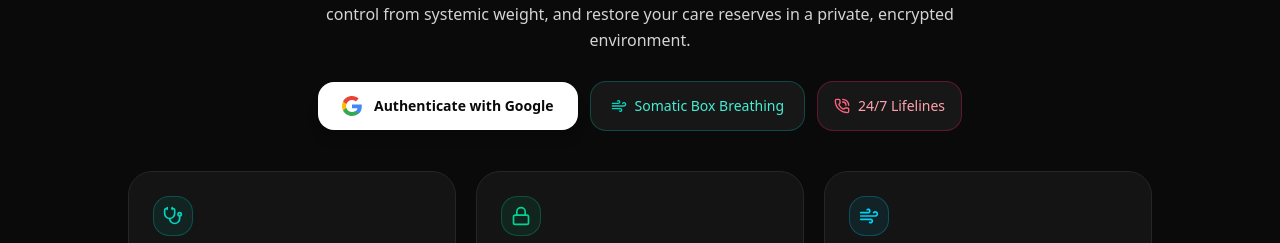
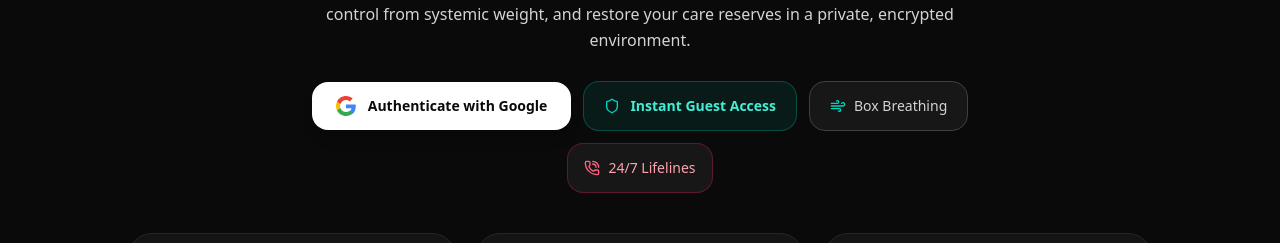
Before and after one commit to vaishnavichilaka24-maker/ideathon1, a React (Vite) app: page / in a window 1280 px wide. Shown: the part 399-642 px from the top of the page. Built offline with nearby package versions, Linux system fonts and the light colour scheme; no server answers.

Commit message:
feat(auth): add guest access support
Implement anonymous authentication to allow immediate access for users without a Google account. Update auth error handling and UI to reflect this option. Adjust Vite base path configuration for flexible deployment environments.

```diff
--- a/src/App.tsx
+++ b/src/App.tsx
@@ -10,6 +10,7 @@ import {
 } from './types';
 import {
   signInWithGoogle,
+  signInAsGuest,
   logOut,
   subscribeToAuth,
 } from './lib/firebase';
@@ -132,17 +133,30 @@ export default function App() {
       ) {
         // User closed or dismissed the popup window before completing sign-in
         console.info('Google Sign In was dismissed or closed by user.');
-        setAuthError('Sign-in was cancelled. Click "Authenticate with Google" whenever you are ready to continue.');
+        setAuthError('Sign-in was cancelled. Click "Authenticate with Google" whenever you are ready to continue, or use "Instant Guest Access".');
       } else if (code === 'auth/popup-blocked' || message.includes('popup-blocked')) {
         console.warn('Google Sign In popup was blocked by browser.');
-        setAuthError('Sign-in popup was blocked by your browser. Please allow popups for this site and try again.');
+        setAuthError('Sign-in popup was blocked by your browser. Please allow popups or use "Instant Guest Access".');
       } else if (code === 'auth/network-request-failed' || message.includes('network-request-failed')) {
         console.warn('Google Sign In network error:', err);
         setAuthError('Network error during authentication. Please check your connection and try again.');
       } else {
         console.error('Google Sign In failed:', err);
-        setAuthError(message || 'Failed to sign in with Google. Please try again.');
+        setAuthError(message || 'Failed to sign in with Google. You can also use "Instant Guest Access".');
       }
+    } finally {
+      setAuthLoading(false);
+    }
+  };
+
+  const handleSignInGuest = async () => {
+    setAuthLoading(true);
+    setAuthError(null);
+    try {
+      await signInAsGuest();
+    } catch (err: any) {
+      console.error('Guest Sign In failed:', err);
+      setAuthError('Unable to start guest session. Please check your internet connection.');
     } finally {
       setAuthLoading(false);
     }
@@ -363,6 +377,7 @@ export default function App() {
         ) : !user ? (
           <AuthLanding
             onSignIn={handleSignIn}
+            onSignInGuest={handleSignInGuest}
             isLoading={authLoading}
             errorMessage={authError}
             onClearError={() => setAuthError(null)}
--- a/src/components/AuthLanding.tsx
+++ b/src/components/AuthLanding.tsx
@@ -3,6 +3,7 @@ import { HeartHandshake, Shield, Database, Wind, Lock, CheckCircle2, PhoneCall,
 
 interface AuthLandingProps {
   onSignIn: () => void;
+  onSignInGuest?: () => void;
   isLoading: boolean;
   errorMessage: string | null;
   onClearError?: () => void;
@@ -13,6 +14,7 @@ interface AuthLandingProps {
 
 export const AuthLanding: React.FC<AuthLandingProps> = ({
   onSignIn,
+  onSignInGuest,
   isLoading,
   errorMessage,
   onClearError,
@@ -95,13 +97,26 @@ export const AuthLanding: React.FC<AuthLandingProps> = ({
               <span>{isLoading ? 'Securing Session...' : 'Authenticate with Google'}</span>
             </button>
 
+            {onSignInGuest && (
+              <button
+                id="btn-guest-signin"
+                onClick={onSignInGuest}
+                disabled={isLoading}
+                className="inline-flex items-center justify-center gap-2.5 px-5 py-3.5 rounded-2xl bg-teal-500/10 hover:bg-teal-500/20 text-teal-300 border border-teal-500/30 text-sm font-semibold transition disabled:opacity-50 cursor-pointer"
+                title="Instant anonymous session without Google account required"
+              >
+                <Shield className="w-4 h-4 text-teal-400" />
+                <span>Instant Guest Access</span>
+              </button>
+            )}
+
             <button
               id="btn-landing-breathing"
               onClick={onOpenBreathing}
-              className="inline-flex items-center justify-center gap-2 px-5 py-3.5 rounded-2xl bg-neutral-900 hover:bg-neutral-800 text-teal-300 border border-teal-500/30 text-sm font-medium transition cursor-pointer"
+              className="inline-flex items-center justify-center gap-2 px-5 py-3.5 rounded-2xl bg-neutral-900 hover:bg-neutral-800 text-neutral-300 border border-neutral-700 text-sm font-medium transition cursor-pointer"
             >
               <Wind className="w-4 h-4 text-teal-400" />
-              <span>Somatic Box Breathing</span>
+              <span>Box Breathing</span>
             </button>
 
             <button
--- a/src/lib/firebase.ts
+++ b/src/lib/firebase.ts
@@ -3,6 +3,7 @@ import {
   getAuth,
   GoogleAuthProvider,
   signInWithPopup,
+  signInAnonymously,
   signOut,
   onAuthStateChanged,
   User,
@@ -47,8 +48,22 @@ export async function signInWithGoogle(): Promise<UserProfile> {
   return {
     uid: user.uid,
     email: user.email,
-    displayName: user.displayName,
+    displayName: user.displayName || 'Caregiver',
     photoURL: user.photoURL,
+  };
+}
+
+/**
+ * Sign in anonymously for confidential / shared terminal access
+ */
+export async function signInAsGuest(): Promise<UserProfile> {
+  const result = await signInAnonymously(auth);
+  const user = result.user;
+  return {
+    uid: user.uid,
+    email: null,
+    displayName: 'Confidential Responder (Guest)',
+    photoURL: null,
   };
 }
 
@@ -68,7 +83,7 @@ export function subscribeToAuth(callback: (user: UserProfile | null) => void) {
       callback({
         uid: user.uid,
         email: user.email,
-        displayName: user.displayName,
+        displayName: user.displayName || (user.isAnonymous ? 'Confidential Responder (Guest)' : 'Caregiver'),
         photoURL: user.photoURL,
       });
     } else {
--- a/vite.config.ts
+++ b/vite.config.ts
@@ -4,8 +4,10 @@ import path from 'path';
 import {defineConfig} from 'vite';
 
 export default defineConfig(() => {
+  // Use /ideathon1/ only in GitHub Pages workflow, otherwise default to '/' for dev and cloud run
+  const isGithubPages = process.env.GITHUB_ACTIONS === 'true' || process.env.GITHUB_PAGES === 'true';
   return {
-    base: '/ideathon1/',
+    base: isGithubPages ? '/ideathon1/' : '/',
     plugins: [react(), tailwindcss()],
     resolve: {
       alias: {
```
